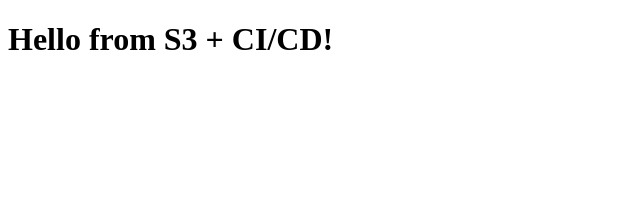
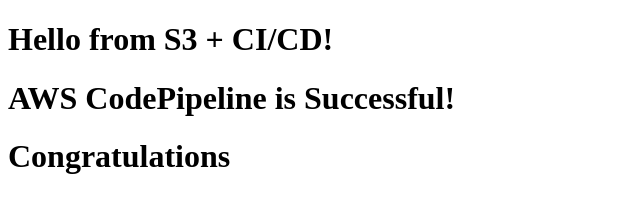
Before and after one commit to Pallela-Meena/index, a plain HTML site: page index.html in a window 1280 px wide. Shown: the whole page, without its empty margins (0-640 px from the left). Drawn offline with Linux system fonts and the light colour scheme.

Commit message:
Update index.html

```diff
--- a/index.html
+++ b/index.html
@@ -5,5 +5,7 @@
 </head>
 <body>
   <h1>Hello from S3 + CI/CD!</h1>
+  <h1>AWS CodePipeline is Successful!</h1>
+  <h1>Congratulations</h1>
 </body>
 </html>
```
